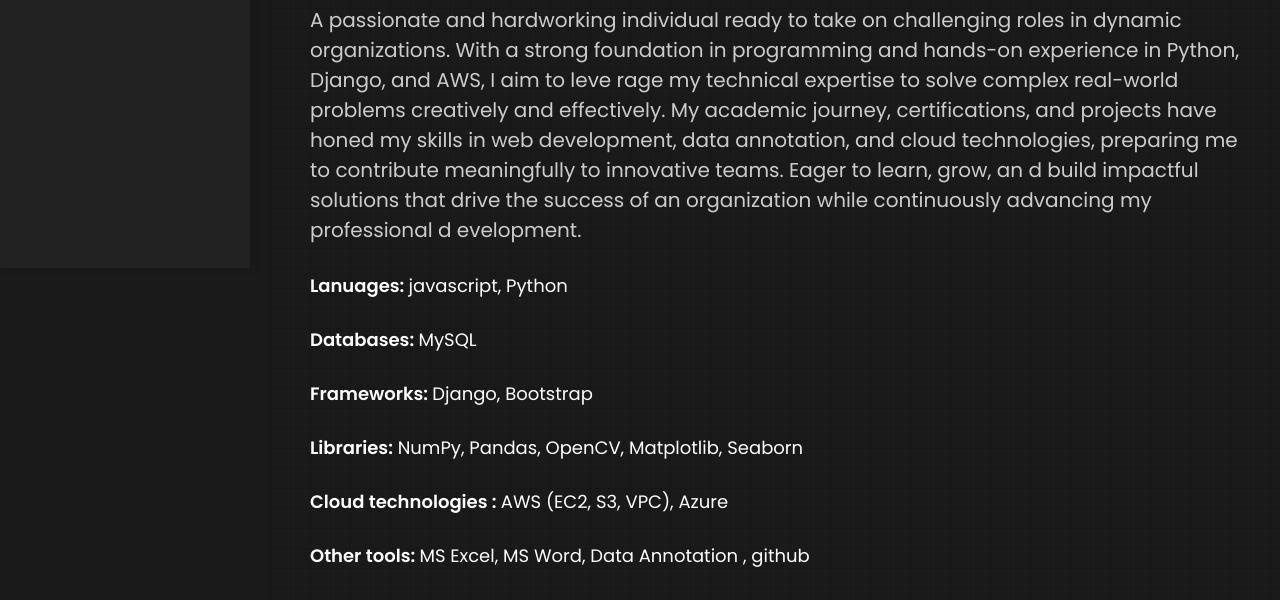
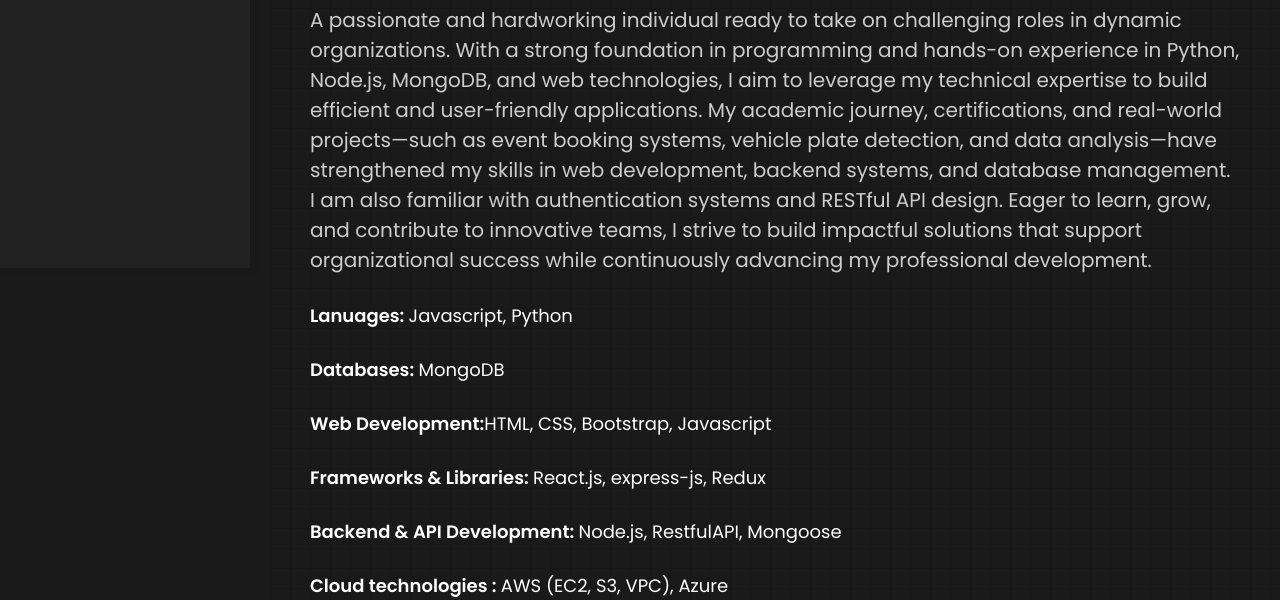
Before and after one commit to vedantsen905/my-portfolio, a plain HTML site: page index.html in a window 1280 px wide. Shown: the part 532-1132 px from the top of the page. Drawn offline with Linux system fonts and the light colour scheme.

Commit message:
Update about section and correct typing animation text formatting in index.html and script.js

```diff
--- a/index.html
+++ b/index.html
@@ -87,18 +87,19 @@
             <section id="about" class="main-section">
                 <h2>About</h2>
                 <p>A passionate and hardworking individual ready to take on challenging roles in dynamic organizations.
-                With a strong foundation in programming and hands-on experience in Python, Django, and AWS, I aim to leve
-                rage my technical expertise to solve complex real-world problems creatively and effectively. My
-                 academic journey, certifications, and projects have honed my skills in web development, data annotation, and cloud
-                 technologies, preparing me to contribute meaningfully to innovative teams. Eager to learn, grow, an
-                 d build impactful solutions that drive the success of an organization while continuously advancing my professional d
-                 evelopment.</p> <br>
-                 <b>Lanuages: </b>javascript, Python <br> <br>
-                 <b>Databases: </b> MySQL <br><br>
-                 <b>Frameworks: </b> Django, Bootstrap <br><br>
-                 <b>Libraries:</b> NumPy, Pandas, OpenCV, Matplotlib, Seaborn <br><br>
+                    With a strong foundation in programming and hands-on experience in Python, Node.js, MongoDB, and web technologies, I aim to leverage my technical expertise to build efficient and user-friendly applications.
+
+                    My academic journey, certifications, and real-world projects—such as event booking systems, vehicle plate detection, and data analysis—have strengthened my skills in web development, backend systems, and database management. I am also familiar with authentication systems and RESTful API design.
+
+                    Eager to learn, grow, and contribute to innovative teams, I strive to build impactful solutions that support organizational success while continuously advancing my professional development.</p> <br>
+                 <b>Lanuages: </b>Javascript, Python <br> <br>
+                 <b>Databases: </b> MongoDB <br><br>
+                 <b>Web Development:</b>HTML, CSS, Bootstrap, Javascript <br><br>
+                 <b>Frameworks & Libraries: </b>React.js, express-js, Redux<br><br>
+                 <b>Backend & API Development: </b>Node.js, RestfulAPI, Mongoose<br><br>
+
                  <b>Cloud technologies : </b> AWS (EC2, S3, VPC), Azure<br><br>
-                 <b>Other tools: </b> MS Excel, MS Word,  Data Annotation , github
+                 <b>Other tools: </b> Git, Github, MS Excel, MS Word, Data Annotation
                  <br>  <br>
                  Seeking a position in a dynamic organization where I can launch my career,
 learn new skills, expand my knowledge, leverage my learnings and work
@@ -321,7 +322,7 @@
                         <div class="timeline-content">
                             <h3>Bachelor of Science</h3>
                             <p>Barkatullah University</p>
-                            <span>2019 - 2024</span>
+                            <span>2019 - 2022</span>
                         </div>
                     </div>
                     <div class="timeline-item">
--- a/script.js
+++ b/script.js
@@ -1,7 +1,7 @@
 document.addEventListener("DOMContentLoaded", function () {
     // Typing Animation
     const typingAnimationElement = document.getElementById("typing-animation");
-    const typingTexts = [" Developer, ", " Fast Learner."];
+    const typingTexts = ["Developer,", " Fast Learner."];
     let currentTextIndex = 0;
     let charIndex = 0;
     let isDeleting = false;
```
